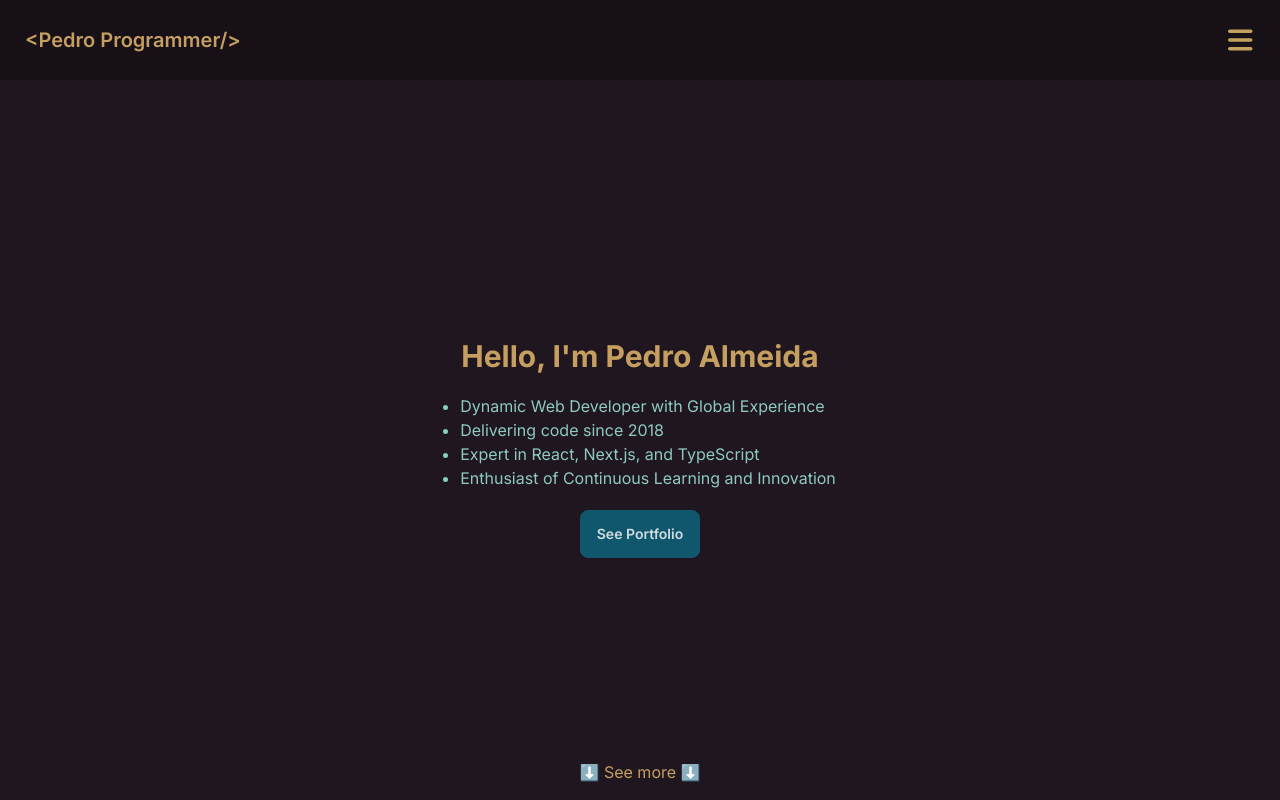
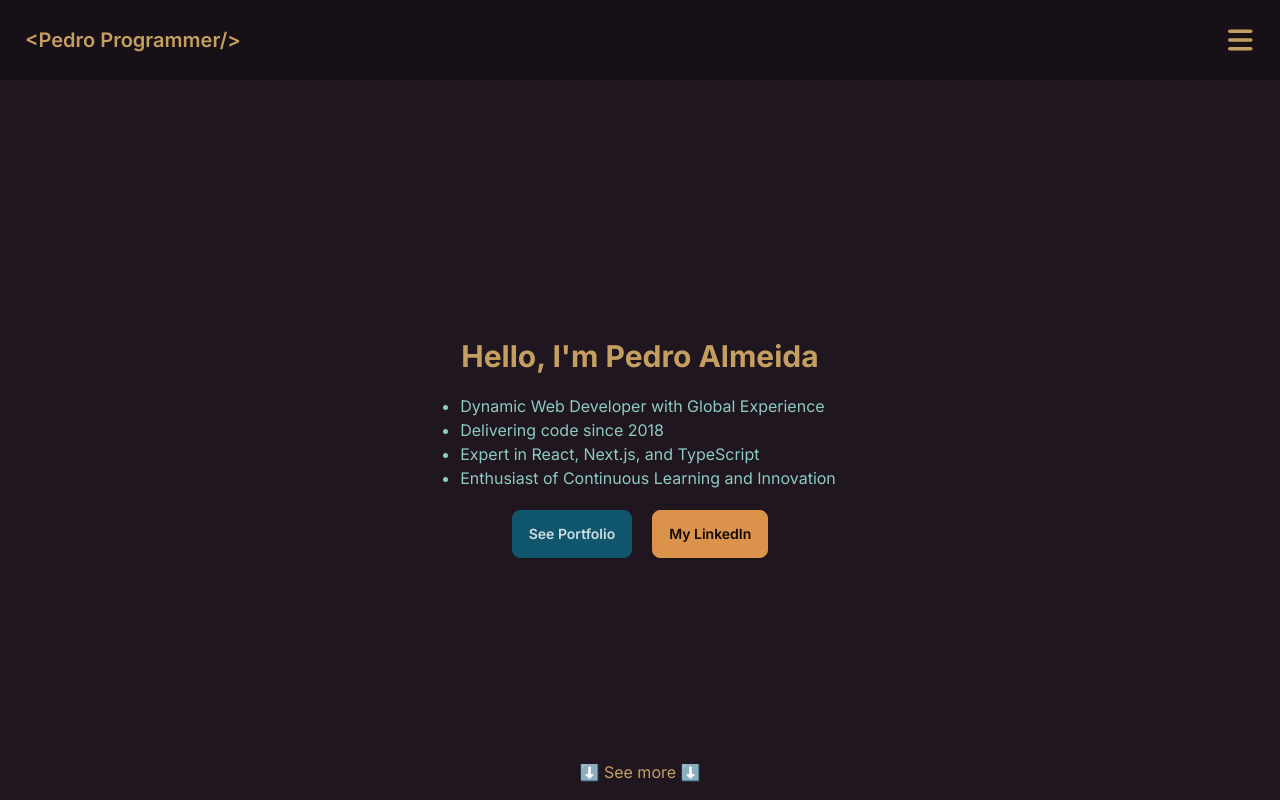
Before and after one commit to PedroMarianoAlmeida/personal-website-2024, a Next.js app: page / in a window 1280 px wide. Shown: the top 800 px of the page. Built offline with nearby package versions, Linux system fonts and the light colour scheme.

Commit message:
feat: remove not implemented sections from menu

```diff
--- a/src/app/Components/HeroSection.tsx
+++ b/src/app/Components/HeroSection.tsx
@@ -14,9 +14,19 @@ const HeroSection = () => (
       <li>Expert in React, Next.js, and TypeScript</li>
       <li>Enthusiast of Continuous Learning and Innovation</li>
     </ul>
-    <Link href="#portfolio">
-      <button className="btn btn-accent max-w-32">See Portfolio</button>
-    </Link>
+    <div className="flex gap-5">
+      <Link href="#portfolio">
+        <button className="btn btn-accent max-w-32">See Portfolio</button>
+      </Link>
+      <Link
+        href="https://www.linkedin.com/in/pedroprogrammer/"
+        target="_blank"
+        rel="noopener noreferrer"
+      >
+        <button className="btn btn-primary max-w-32">My LinkedIn</button>
+      </Link>
+    </div>
+
     <p className="absolute bottom-16 w-full text-center">⬇️ See more ⬇️</p>
   </section>
 );
--- a/src/app/Components/Navbar/Menu.tsx
+++ b/src/app/Components/Navbar/Menu.tsx
@@ -30,16 +30,6 @@ const Menu = () => {
                 </Link>
               </li>
               <li className="text-secondary hover:underline underline-offset-4">
-                <Link href="/">
-                  <button>About</button>
-                </Link>
-              </li>
-              <li className="text-secondary hover:underline underline-offset-4">
-                <Link href="/">
-                  <button>Values</button>
-                </Link>
-              </li>
-              <li className="text-secondary hover:underline underline-offset-4">
                 <Link href="#skills">
                   <button>Skills</button>
                 </Link>
@@ -47,16 +37,6 @@ const Menu = () => {
               <li className="text-secondary hover:underline underline-offset-4">
                 <Link href="#portfolio">
                   <button>Portfolio</button>
-                </Link>
-              </li>
-              <li className="text-secondary hover:underline underline-offset-4">
-                <Link href="/">
-                  <button>Testimonials</button>
-                </Link>
-              </li>
-              <li className="text-secondary hover:underline underline-offset-4">
-                <Link href="/">
-                  <button>Contact</button>
                 </Link>
               </li>
             </ul>
```
